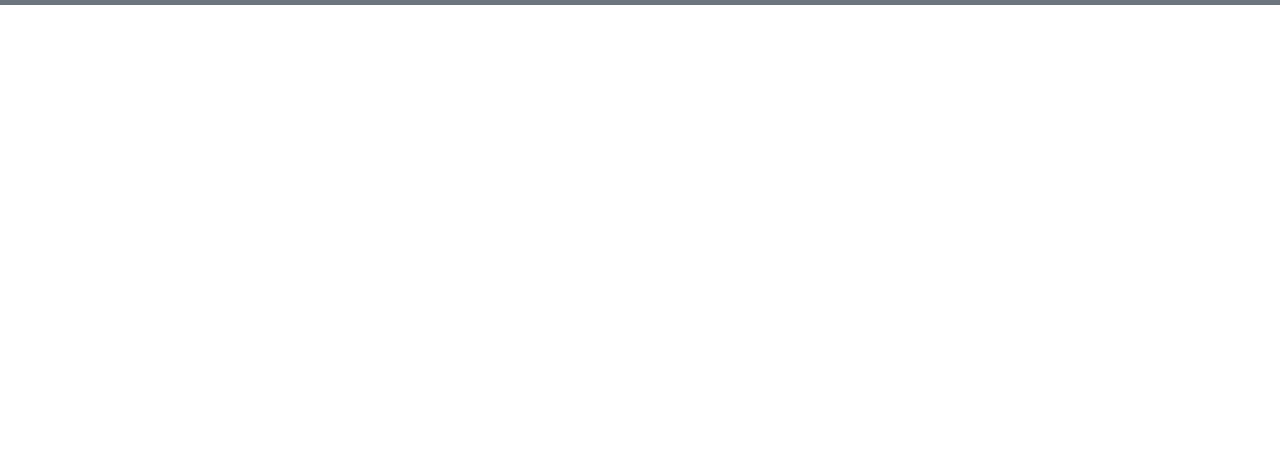
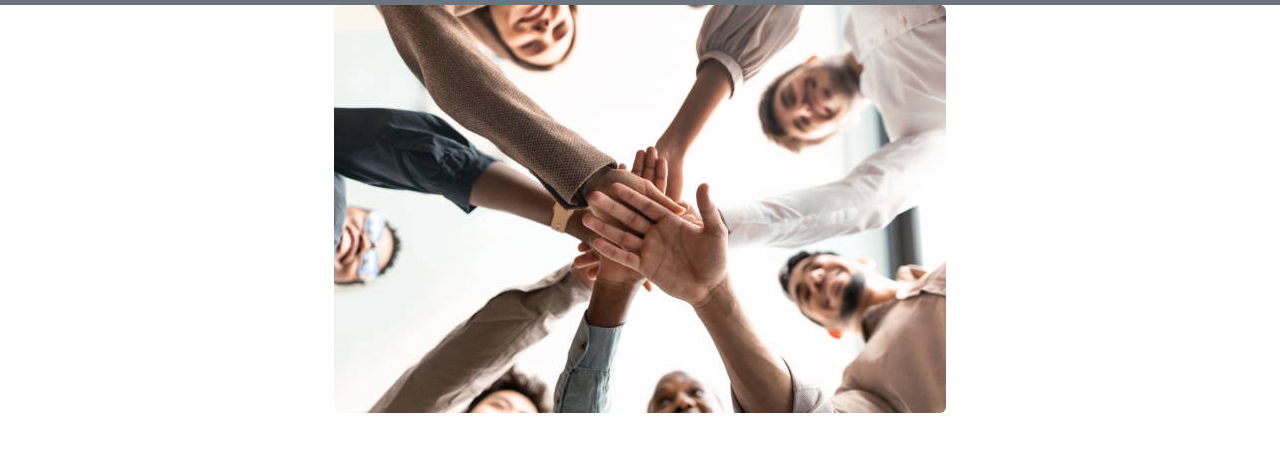
Before and after one commit to gigijeskai/u2-w2-d5-test-venerdi, a website: page index.html in a window 1280 px wide. Shown: the part 51-502 px from the top of the page. Drawn offline with nearby package versions, Linux system fonts and the light colour scheme.

Commit message:
simple commit

```diff
--- a/index.html
+++ b/index.html
@@ -32,7 +32,11 @@
         </div>
       </div>
     </nav>
-    <div class="container"></div>
+    <div class="container-fluid">
+      <img src="./assets/images/team-img.jpg" class="rounded mx-auto d-block" alt="..." />
+    </div>
+
+    <div class="container-fluid"></div>
     <script src="./node_modules/bootstrap/dist/js/bootstrap.bundle.min.js"></script>
   </body>
 </html>
```
Also changed, not shown: assets/images/team-img.jpg (added), assets/scss/_mixin.scss (line endings or trailing spaces).
